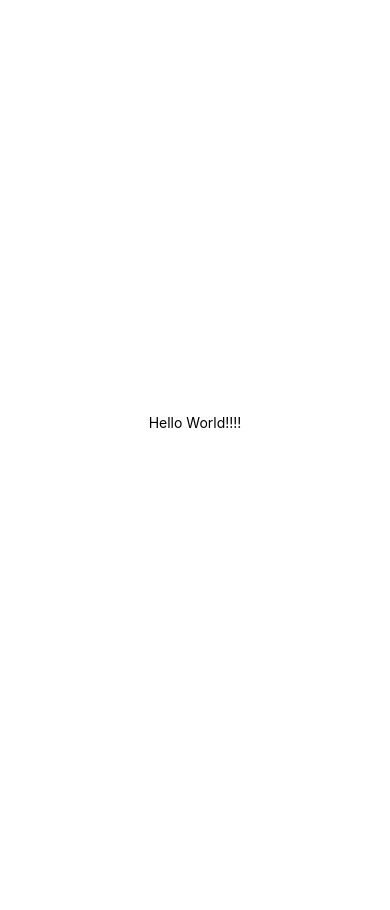
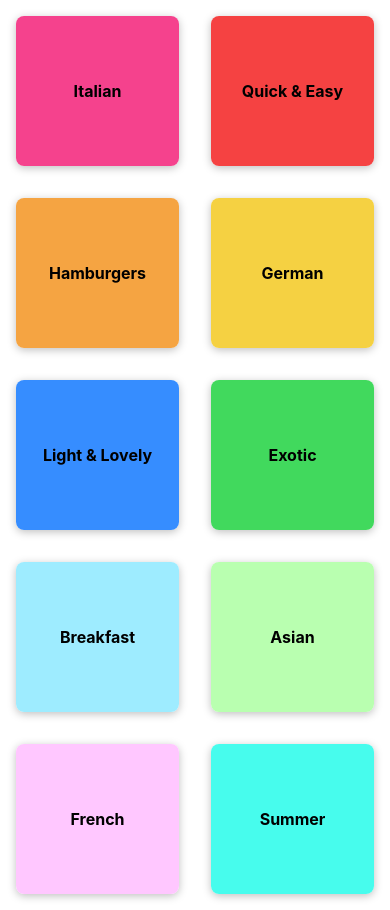
Before and after one commit to ankurj77/meal-planning-react-native, a React Native app: screen / in a window 390 px wide. Before the commit the page ends 844 px from the top, so only its background shows below. Built offline with nearby package versions, Linux system fonts and the light colour scheme.

Commit message:
shows the items in a nice grid layout

```diff
--- a/App.js
+++ b/App.js
@@ -1,11 +1,12 @@
 import { StatusBar } from 'expo-status-bar';
-import { StyleSheet, Text, View } from 'react-native';
+import { View, StyleSheet } from 'react-native';
+import CategoriesScreen from "./screens/CategoriesScreen";
 
 export default function App() {
   return (
-    <View style={styles.container}>
-      <Text>Hello World!!!!</Text>
-      <StatusBar style="auto" />
+    <View contentContainerStyle={styles.container}>
+      <CategoriesScreen />
+      <StatusBar style="light" />
     </View>
   );
 }
--- a/app.json
+++ b/app.json
@@ -5,6 +5,7 @@
     "version": "1.0.0",
     "orientation": "portrait",
     "icon": "./assets/icon.png",
+    "backgroundColor": "#24180f",
     "splash": {
       "image": "./assets/splash.png",
       "resizeMode": "contain",
--- /dev/null
+++ b/components/GridTile.js
@@ -0,0 +1,52 @@
+import {Platform, Pressable, StyleSheet, Text, View} from "react-native";
+
+function GridTile({title, color}) {
+  return (
+    <View style={styles.gridItem}>
+      <Pressable android_ripple={{color: '#ccc'}}
+                 style={({pressed}) => [
+                   styles.button,
+                   pressed ? styles.buttonPressed: null
+                 ]}
+      >
+        <View style={[styles.innerContainer, {backgroundColor: color}]}>
+          <Text style={styles.title}>{title}</Text>
+        </View>
+      </Pressable>
+    </View>
+  );
+}
+
+export default GridTile;
+
+const styles = StyleSheet.create({
+  gridItem: {
+    flex: 1,
+    margin: 16,
+    height: 150,
+    borderRadius: 8,
+    elevation: 4,
+    shadowColor: 'black',
+    shadowOpacity: 0.25,
+    shadowOffset: { width: 0, height: 2 },
+    shadowRadius: 8,
+    overflow: Platform.OS === "android" ? "hidden" : "visible",
+  },
+  button: {
+    flex: 1,
+  },
+  buttonPressed: {
+    opacity: 0.5,
+  },
+  innerContainer: {
+    flex: 1,
+    padding: 16,
+    borderRadius: 8,
+    justifyContent: "center",
+    alignItems: "center"
+  },
+  title: {
+    fontWeight: "bold",
+    fontSize: 16,
+  }
+});
--- /dev/null
+++ b/screens/CategoriesScreen.js
@@ -0,0 +1,20 @@
+import {FlatList} from "react-native";
+import {CATEGORIES} from "../data/dummy-data";
+import GridTile from "../components/GridTile";
+
+function renderItem(itemData) {
+  return (<GridTile title={itemData.item.title} color={itemData.item.color} />)
+}
+
+function CategoriesScreen() {
+  return (
+    <FlatList
+      data={CATEGORIES}
+      renderItem={renderItem}
+      keyExtractor={(item) => item.id}
+      numColumns={2}
+    />
+  );
+}
+
+export default CategoriesScreen;
```
